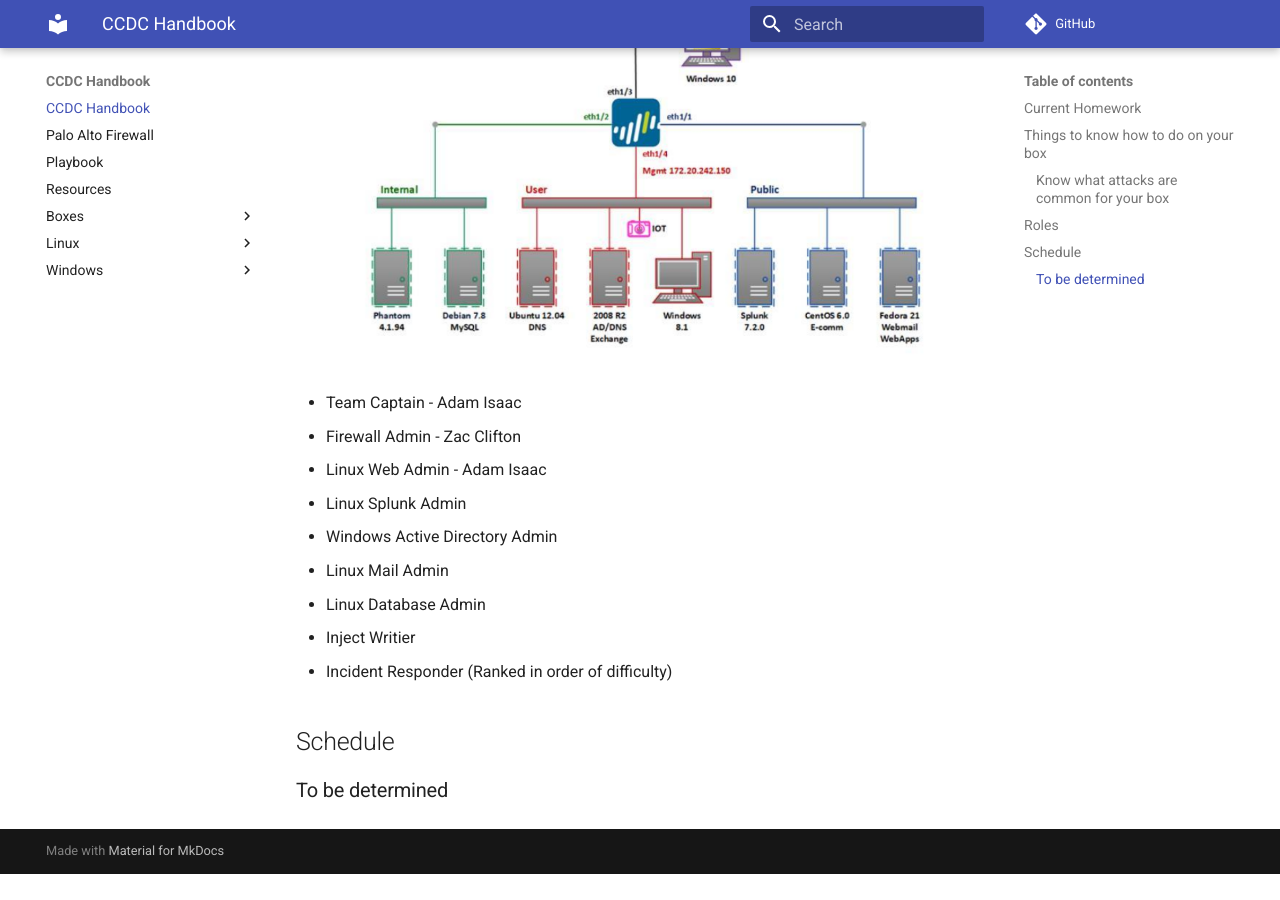
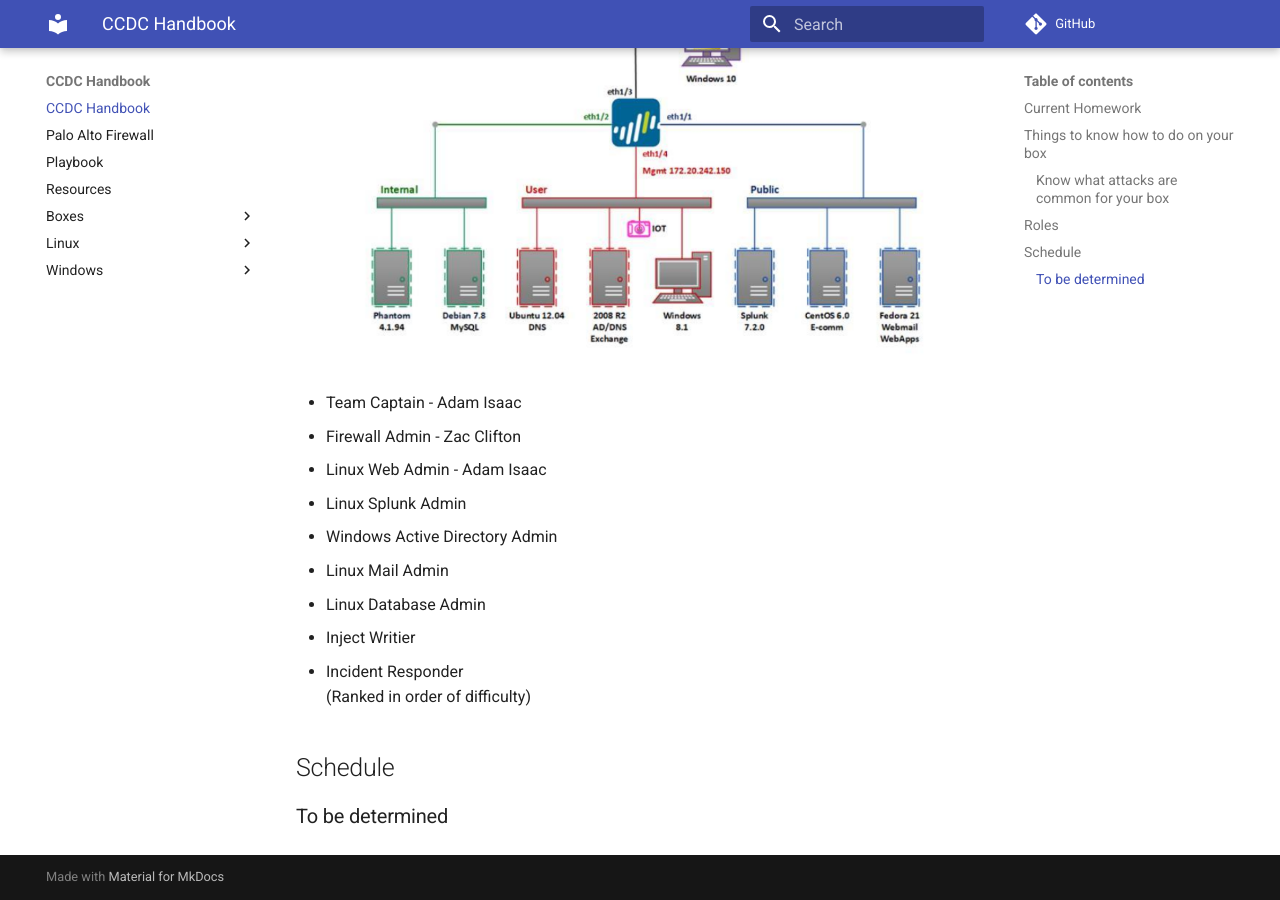
Before and after one commit to ius-csg/ccdc-handbook, an MkDocs documentation site: the page built from docs/index.md, in a window 1280 px wide and 900 px high, scrolled down 747 px. Built offline with MkDocs 1.6.1 and Material for MkDocs 9.7.7, drawn with Linux system fonts in a browser that asks for light colours; comment, search, counter and statistics services are not loaded; before the commit the page ends 1621 px from its top, so only the background shows below that.

Commit message:
Add nl2br markdown ext

```diff
--- a/mkdocs.yml
+++ b/mkdocs.yml
@@ -3,3 +3,5 @@
 repo_name: GitHub
 theme:
   name: 'material'
+markdown_extensions:
+    - nl2br
```
